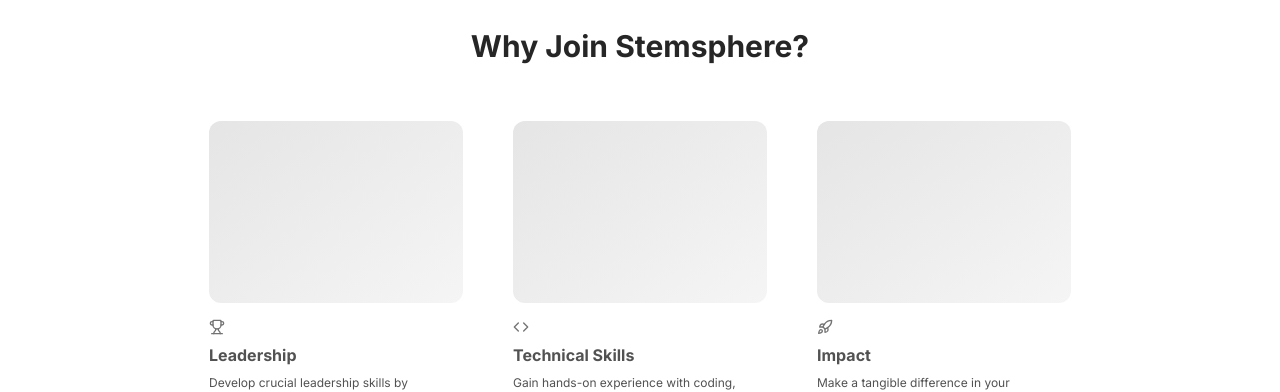
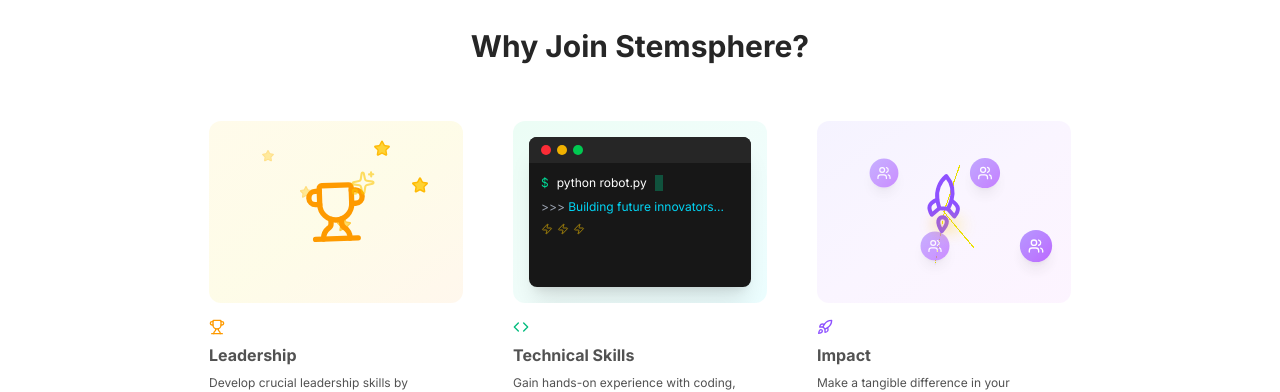
Before and after one commit to diwenne/stemsphere, a Next.js app in the folder landing-next/: page / in a window 1280 px wide. Shown: the part 1500-1892 px from the top of the page. Built offline with nearby package versions, Linux system fonts and the light colour scheme.

Commit message:
benefits cards

```diff
--- a/landing-next/src/components/benefits-section.tsx
+++ b/landing-next/src/components/benefits-section.tsx
@@ -2,32 +2,214 @@
 import { cn } from "@/lib/utils";
 import React from "react";
 import { BentoGrid, BentoGridItem } from "@/components/ui/bento-grid";
-import {
-    IconClipboardCopy,
-    IconFileBroken,
-    IconSignature,
-    IconTableColumn,
-} from "@tabler/icons-react";
-import { Trophy, Code, Rocket } from "lucide-react";
+import { Trophy, Code, Rocket, Star, Zap, Users, Sparkles } from "lucide-react";
+import { motion } from "framer-motion";
+
+// Animated Trophy/Leadership graphic
+const LeadershipGraphic = () => (
+    <div className="flex flex-1 w-full h-full min-h-[6rem] rounded-xl bg-gradient-to-br from-amber-50 via-yellow-50 to-orange-50 dark:from-amber-950/30 dark:via-yellow-950/20 dark:to-orange-950/30 relative overflow-hidden">
+        {/* Floating stars */}
+        {[...Array(5)].map((_, i) => (
+            <motion.div
+                key={i}
+                className="absolute"
+                style={{
+                    left: `${20 + i * 15}%`,
+                    top: `${15 + (i % 3) * 20}%`,
+                }}
+                animate={{
+                    y: [0, -8, 0],
+                    opacity: [0.4, 1, 0.4],
+                    scale: [0.8, 1.1, 0.8],
+                }}
+                transition={{
+                    duration: 2,
+                    delay: i * 0.3,
+                    repeat: Infinity,
+                    ease: "easeInOut",
+                }}
+            >
+                <Star className="w-4 h-4 text-amber-400 fill-amber-300" />
+            </motion.div>
+        ))}
+        {/* Central trophy */}
+        <motion.div
+            className="absolute left-1/2 top-1/2 -translate-x-1/2 -translate-y-1/2"
+            animate={{
+                y: [0, -6, 0],
+                rotate: [-2, 2, -2],
+            }}
+            transition={{
+                duration: 3,
+                repeat: Infinity,
+                ease: "easeInOut",
+            }}
+        >
+            <div className="relative">
+                <Trophy className="w-16 h-16 text-amber-500" />
+                <motion.div
+                    className="absolute -top-2 -right-2"
+                    animate={{ scale: [1, 1.3, 1], opacity: [0.5, 1, 0.5] }}
+                    transition={{ duration: 1.5, repeat: Infinity }}
+                >
+                    <Sparkles className="w-6 h-6 text-yellow-400" />
+                </motion.div>
+            </div>
+        </motion.div>
+    </div>
+);
+
+// Animated Code/Technical Skills graphic
+const TechSkillsGraphic = () => (
+    <div className="flex flex-1 w-full h-full min-h-[6rem] rounded-xl bg-gradient-to-br from-emerald-50 via-teal-50 to-cyan-50 dark:from-emerald-950/30 dark:via-teal-950/20 dark:to-cyan-950/30 relative overflow-hidden">
+        {/* Terminal window */}
+        <div className="absolute inset-4 bg-neutral-900 dark:bg-neutral-950 rounded-lg shadow-xl overflow-hidden">
+            {/* Terminal header */}
+            <div className="flex items-center gap-1.5 px-3 py-2 bg-neutral-800">
+                <div className="w-2.5 h-2.5 rounded-full bg-red-500" />
+                <div className="w-2.5 h-2.5 rounded-full bg-yellow-500" />
+                <div className="w-2.5 h-2.5 rounded-full bg-green-500" />
+            </div>
+            {/* Terminal content */}
+            <div className="p-3 font-mono text-xs">
+                <div className="flex items-center gap-2">
+                    <span className="text-emerald-400">$</span>
+                    <motion.span
+                        className="text-white"
+                        initial={{ opacity: 0 }}
+                        animate={{ opacity: 1 }}
+                        transition={{ duration: 0.5 }}
+                    >
+                        python robot.py
+                    </motion.span>
+                    <motion.span
+                        className="w-2 h-4 bg-emerald-400"
+                        animate={{ opacity: [1, 0, 1] }}
+                        transition={{ duration: 0.8, repeat: Infinity }}
+                    />
+                </div>
+                <motion.div
+                    className="mt-2 text-emerald-300"
+                    initial={{ opacity: 0, y: 5 }}
+                    animate={{ opacity: 1, y: 0 }}
+                    transition={{ delay: 1, duration: 0.5 }}
+                >
+                    <span className="text-gray-400">{">>> "}</span>
+                    <span className="text-cyan-400">Building future innovators...</span>
+                </motion.div>
+                <motion.div
+                    className="flex gap-1 mt-2"
+                    animate={{ opacity: [0.5, 1, 0.5] }}
+                    transition={{ duration: 1.5, repeat: Infinity }}
+                >
+                    {[...Array(3)].map((_, i) => (
+                        <Zap key={i} className="w-3 h-3 text-yellow-400" />
+                    ))}
+                </motion.div>
+            </div>
+        </div>
+    </div>
+);
+
+// Animated Rocket/Impact graphic
+const ImpactGraphic = () => (
+    <div className="flex flex-1 w-full h-full min-h-[6rem] rounded-xl bg-gradient-to-br from-violet-50 via-purple-50 to-fuchsia-50 dark:from-violet-950/30 dark:via-purple-950/20 dark:to-fuchsia-950/30 relative overflow-hidden">
+        {/* Connection lines */}
+        <svg className="absolute inset-0 w-full h-full" viewBox="0 0 100 100">
+            {[...Array(4)].map((_, i) => (
+                <motion.line
+                    key={i}
+                    x1="50"
+                    y1="50"
+                    x2={30 + i * 15}
+                    y2={20 + (i % 2) * 60}
+                    stroke="currentColor"
+                    strokeWidth="0.5"
+                    className="text-violet-300 dark:text-violet-700"
+                    initial={{ pathLength: 0, opacity: 0 }}
+                    animate={{ pathLength: 1, opacity: [0.3, 0.6, 0.3] }}
+                    transition={{
+                        duration: 2,
+                        delay: i * 0.3,
+                        repeat: Infinity,
+                        ease: "easeInOut",
+                    }}
+                />
+            ))}
+        </svg>
+        {/* People nodes */}
+        {[...Array(4)].map((_, i) => (
+            <motion.div
+                key={i}
+                className="absolute"
+                style={{
+                    left: `${20 + i * 20}%`,
+                    top: i % 2 === 0 ? "20%" : "60%",
+                }}
+                animate={{
+                    scale: [0.9, 1.1, 0.9],
+                    opacity: [0.6, 1, 0.6],
+                }}
+                transition={{
+                    duration: 2,
+                    delay: i * 0.2,
+                    repeat: Infinity,
+                    ease: "easeInOut",
+                }}
+            >
+                <div className="w-8 h-8 rounded-full bg-gradient-to-br from-violet-400 to-purple-500 flex items-center justify-center shadow-lg">
+                    <Users className="w-4 h-4 text-white" />
+                </div>
+            </motion.div>
+        ))}
+        {/* Central rocket */}
+        <motion.div
+            className="absolute left-1/2 top-1/2 -translate-x-1/2 -translate-y-1/2"
+            animate={{
+                y: [0, -8, 0],
+                rotate: [-5, 5, -5],
+            }}
+            transition={{
+                duration: 2.5,
+                repeat: Infinity,
+                ease: "easeInOut",
+            }}
+        >
+            <div className="relative">
+                <Rocket className="w-12 h-12 text-violet-500 -rotate-45" />
+                {/* Rocket trail */}
+                <motion.div
+                    className="absolute bottom-0 right-0 w-8 h-2 bg-gradient-to-r from-orange-400 via-yellow-300 to-transparent rounded-full blur-sm"
+                    animate={{
+                        opacity: [0.5, 1, 0.5],
+                        scaleX: [0.8, 1.2, 0.8],
+                    }}
+                    transition={{ duration: 0.5, repeat: Infinity }}
+                />
+            </div>
+        </motion.div>
+    </div>
+);
 
 export function BenefitsSection() {
-
-    // Fallback data if translation fails or is loading
     const benefits = [
         {
             title: "Leadership",
             description: "Develop crucial leadership skills by managing chapters and organizing events.",
-            icon: <Trophy className="h-4 w-4 text-neutral-500" />,
+            icon: <Trophy className="h-4 w-4 text-amber-500" />,
+            header: <LeadershipGraphic />,
         },
         {
             title: "Technical Skills",
             description: "Gain hands-on experience with coding, robotics, and scientific methods.",
-            icon: <Code className="h-4 w-4 text-neutral-500" />,
+            icon: <Code className="h-4 w-4 text-emerald-500" />,
+            header: <TechSkillsGraphic />,
         },
         {
             title: "Impact",
             description: "Make a tangible difference in your community by mentoring younger students.",
-            icon: <Rocket className="h-4 w-4 text-neutral-500" />,
+            icon: <Rocket className="h-4 w-4 text-violet-500" />,
+            header: <ImpactGraphic />,
         },
     ];
 
@@ -38,7 +220,7 @@ export function BenefitsSection() {
                     key={i}
                     title={item.title}
                     description={item.description}
-                    header={<div className="flex flex-1 w-full h-full min-h-[6rem] rounded-xl bg-gradient-to-br from-neutral-200 dark:from-neutral-900 dark:to-neutral-800 to-neutral-100" />}
+                    header={item.header}
                     icon={item.icon}
                     className={i === 3 || i === 6 ? "md:col-span-2" : ""}
                 />
```
